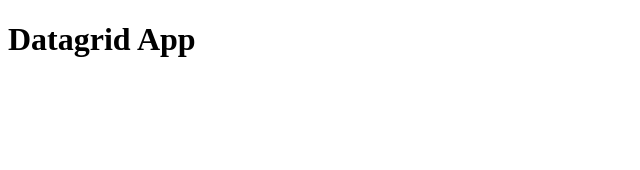
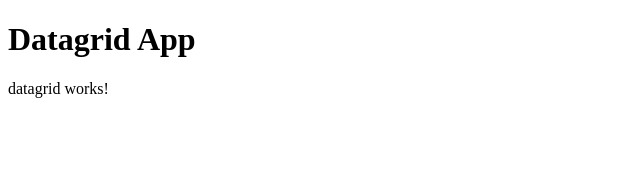
Before and after one commit to sam-maton/angular-datagrid, an Angular app: page / in a window 1280 px wide. Shown: the top 170 px of the page, without its empty margins (0-640 px from the left). Built offline with nearby package versions, Linux system fonts and the light colour scheme.

Commit message:
added datagrid component files

```diff
--- a/src/app/app.component.html
+++ b/src/app/app.component.html
@@ -1,3 +1,4 @@
 <main>
   <h1>Datagrid App</h1>
+  <app-datagrid></app-datagrid>
 </main>
--- a/src/app/app.component.ts
+++ b/src/app/app.component.ts
@@ -1,13 +1,13 @@
 import { Component } from '@angular/core';
 import { RouterOutlet } from '@angular/router';
+import { DatagridComponent } from './datagrid/datagrid.component';
 
 @Component({
   selector: 'app-root',
   standalone: true,
-  imports: [RouterOutlet],
+  imports: [RouterOutlet, DatagridComponent],
   templateUrl: './app.component.html',
   styleUrl: './app.component.css'
 })
 export class AppComponent {
-  title = 'angular-datagrid';
 }
--- /dev/null
+++ b/src/app/datagrid/datagrid.component.html
@@ -0,0 +1 @@
+<p>datagrid works!</p>
```
Also changed, not shown: src/app/datagrid/datagrid.component.ts (added, +12 -0 lines), src/app/datagrid/datagrid.component.css (added), 1 other file (tests, documents, lock files or other folders).
